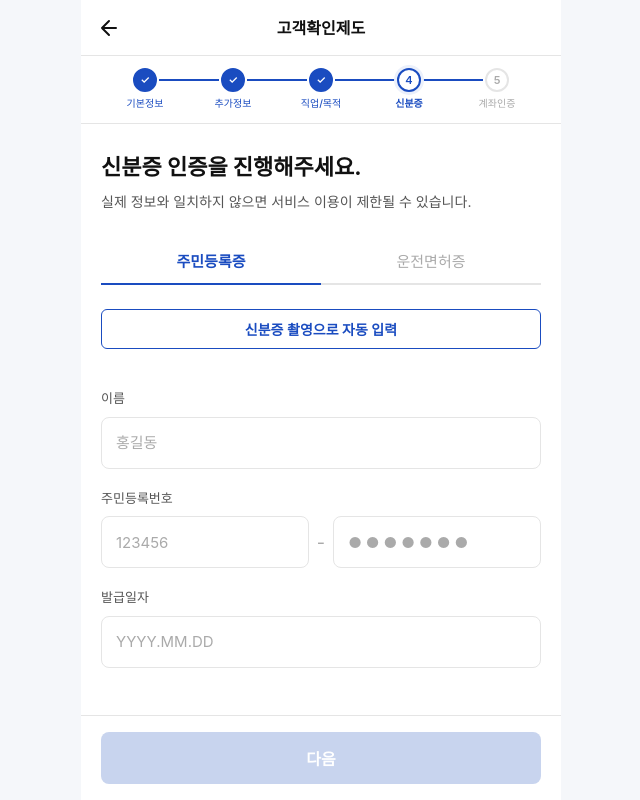
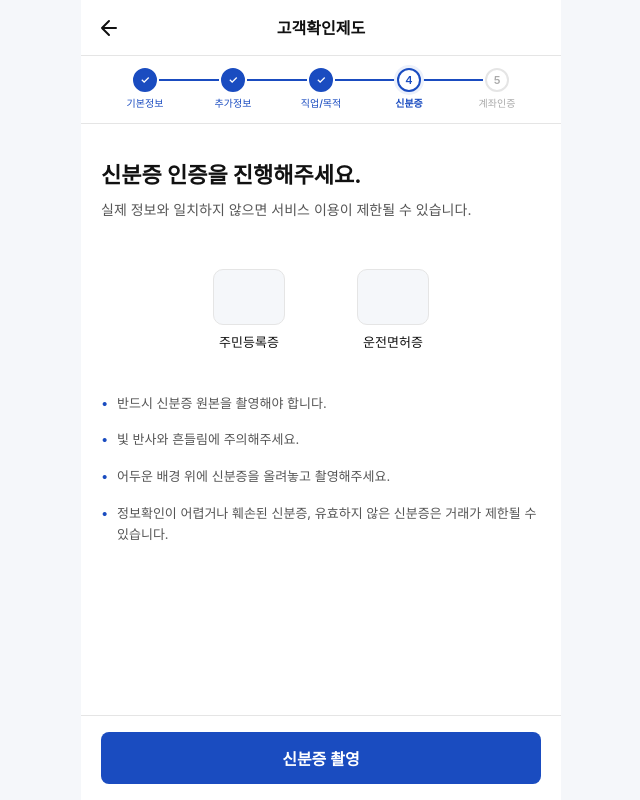
Before and after one commit to Heoeunjin/KSNET-CDD-Frontend-Deploy, a plain HTML site: page id-verify/index.html in a window 1280 px wide. Shown: the whole page, without its empty margins (319-959 px from the left). Drawn offline with Linux system fonts and the light colour scheme; a web font is replaced by a local one.

Commit message:
feat #4 잔디테일 수정

```diff
--- a/account-verify/index.html
+++ b/account-verify/index.html
@@ -4,6 +4,7 @@
     <meta charset="UTF-8">
     <meta name="viewport" content="width=device-width, initial-scale=1.0, maximum-scale=1.0, user-scalable=no">
     <title>계좌 인증 - KSNET 고객확인</title>
+    <link rel="icon" href="../favicon.svg" type="image/svg+xml">
     <link rel="stylesheet" href="https://cdn.jsdelivr.net/gh/orioncactus/pretendard/dist/web/static/pretendard.css">
     <link rel="stylesheet" href="../css/common.css">
     <link rel="stylesheet" href="../css/module/progress.css">
--- a/basic-info/index.js
+++ b/basic-info/index.js
@@ -3,8 +3,7 @@
  */
 
 const timerEl = document.getElementById('timerCount');
-// TODO: 실제 서비스 시 180(3분)으로 변경
-const timer = new CountdownTimer(timerEl, 30, onTimerExpire);
+const timer = new CountdownTimer(timerEl, 180, onTimerExpire);
 
 let isPhoneVerified = false;
 
--- a/id-verify/index.css
+++ b/id-verify/index.css
@@ -1,6 +1,89 @@
 /* ============================================================
    KSNET KYC - 신분증 인증 스타일
    ============================================================ */
+
+/* 1단계: 촬영 안내 화면 */
+.id-verify .page-title {
+    margin-top: 8px;
+}
+
+.id-guide-section {
+    padding: 12px 0 100px;
+}
+
+.id-guide-icons {
+    display: flex;
+    justify-content: center;
+    gap: 28px;
+    margin-top: 8px;
+    margin-bottom: 40px;
+}
+
+@media (min-width: 400px) {
+    .id-guide-icons { gap: 48px; }
+}
+
+@media (min-width: 520px) {
+    .id-guide-icons { gap: 72px; }
+}
+
+.id-guide-icon {
+    display: flex;
+    flex-direction: column;
+    align-items: center;
+    gap: 8px;
+}
+
+.id-guide-icon-img {
+    width: 64px;
+    height: 50px;
+    border-radius: 10px;
+    background: var(--bg);
+    border: 1.5px solid var(--border);
+    color: var(--text-sub);
+}
+
+.id-guide-icon-img svg {
+    display: block;
+    width: 100%;
+    height: 100%;
+}
+
+@media (min-width: 400px) {
+    .id-guide-icon-img {
+        width: 72px;
+        height: 56px;
+    }
+}
+
+
+.id-guide-icon span {
+    font-size: 13px;
+    color: var(--text);
+    font-weight: 500;
+}
+
+.id-guide-list {
+    list-style: none;
+    padding: 0;
+    margin: 0 0 40px;
+}
+
+.id-guide-list li {
+    position: relative;
+    padding-left: 16px;
+    margin-bottom: 16px;
+    font-size: 13px;
+    color: var(--text-sub);
+    line-height: 1.6;
+}
+
+.id-guide-list li::before {
+    content: '•';
+    position: absolute;
+    left: 0;
+    color: var(--primary);
+}
 
 .ssn-back-box {
     flex: 1.2;
--- a/id-verify/index.html
+++ b/id-verify/index.html
@@ -4,6 +4,7 @@
     <meta charset="UTF-8">
     <meta name="viewport" content="width=device-width, initial-scale=1.0, maximum-scale=1.0, user-scalable=no">
     <title>신분증 인증 - KSNET 고객확인</title>
+    <link rel="icon" href="../favicon.svg" type="image/svg+xml">
     <link rel="stylesheet" href="https://cdn.jsdelivr.net/gh/orioncactus/pretendard/dist/web/static/pretendard.css">
     <link rel="stylesheet" href="../css/common.css">
     <link rel="stylesheet" href="../css/module/progress.css">
@@ -11,7 +12,7 @@
 </head>
 <body>
 
-<div class="kyc-wrap">
+<div class="kyc-wrap id-verify">
 
     <!-- 헤더 -->
     <header class="kyc-header">
@@ -56,6 +57,29 @@
             <h2>신분증 인증을 진행해주세요.</h2>
             <p>실제 정보와 일치하지 않으면 서비스 이용이 제한될 수 있습니다.</p>
         </div>
+
+        <!-- 1단계: 촬영 안내 화면 -->
+        <div class="id-guide-section" id="idGuideSection">
+            <div class="id-guide-icons">
+                <div class="id-guide-icon">
+                    <div class="id-guide-icon-img id-guide-icon--resident"></div>
+                    <span>주민등록증</span>
+                </div>
+                <div class="id-guide-icon">
+                    <div class="id-guide-icon-img id-guide-icon--license"></div>
+                    <span>운전면허증</span>
+                </div>
+            </div>
+            <ul class="id-guide-list">
+                <li>반드시 신분증 원본을 촬영해야 합니다.</li>
+                <li>빛 반사와 흔들림에 주의해주세요.</li>
+                <li>어두운 배경 위에 신분증을 올려놓고 촬영해주세요.</li>
+                <li>정보확인이 어렵거나 훼손된 신분증, 유효하지 않은 신분증은 거래가 제한될 수 있습니다.</li>
+            </ul>
+        </div>
+
+        <!-- 2단계: 입력 폼 (처음엔 숨김) -->
+        <div class="id-form-section" id="idFormSection" style="display:none;">
 
         <!-- 신분증 탭 -->
         <div class="tab-wrap">
@@ -252,15 +276,34 @@
             </form>
         </div>
 
+        </div><!-- /id-form-section -->
+
     </div>
 
     <!-- 하단 버튼 -->
-    <div class="bottom-btn-area">
-        <button class="btn btn-primary" id="btnNext" disabled onclick="goNext()">
+    <div class="bottom-btn-area" id="bottomBtnArea">
+        <button class="btn btn-primary" id="btnIdCapture" onclick="openCameraForId()">
+            신분증 촬영
+        </button>
+        <button class="btn btn-primary" id="btnNext" disabled onclick="goNext()" style="display:none;">
             다음
         </button>
     </div>
 
+</div>
+
+<!-- 카메라 권한 안내 모달 -->
+<div class="modal-overlay" id="modalCameraPermission">
+    <div class="modal-box">
+        <div class="modal-title">신분증 촬영을 위해 카메라 권한이 필요합니다.</div>
+        <div class="modal-desc">
+            <p style="margin-bottom:8px;">AOS: 설정 &gt; 애플리케이션 &gt; 앱선택 &gt; 권한 &gt; 카메라</p>
+            <p>IOS: 설정 &gt; 개인정보 보호 및 보안 &gt; 카메라</p>
+        </div>
+        <div class="modal-btns">
+            <button class="btn btn-primary" onclick="closeCameraModalAndProceed()">확인</button>
+        </div>
+    </div>
 </div>
 
 <!-- 신분증 인증 실패 모달 -->
--- a/id-verify/index.js
+++ b/id-verify/index.js
@@ -3,6 +3,24 @@
  */
 
 let currentTab = 'resident';
+
+/* --- 1단계: 촬영 안내 → 2단계: 입력 폼 전환 --- */
+function showIdForm() {
+    document.getElementById('idGuideSection').style.display = 'none';
+    document.getElementById('idFormSection').style.display = 'block';
+    document.getElementById('btnIdCapture').style.display = 'none';
+    document.getElementById('btnNext').style.display = 'block';
+    checkNextBtn();
+}
+
+function openCameraForId() {
+    KYC.openModal('modalCameraPermission');
+}
+
+function closeCameraModalAndProceed() {
+    KYC.closeModal('modalCameraPermission');
+    showIdForm();
+}
 
 /* --- 탭 전환 --- */
 function switchTab(tab) {
```
Also changed, not shown: additional-info/index.html (+1 -0 lines), basic-info/index.html (+2 -1 lines), complete/index.html (+1 -0 lines), index.html (+1 -0 lines), intro/index.html (+1 -0 lines), personal-info/index.html (+1 -0 lines), favicon.svg (added).
